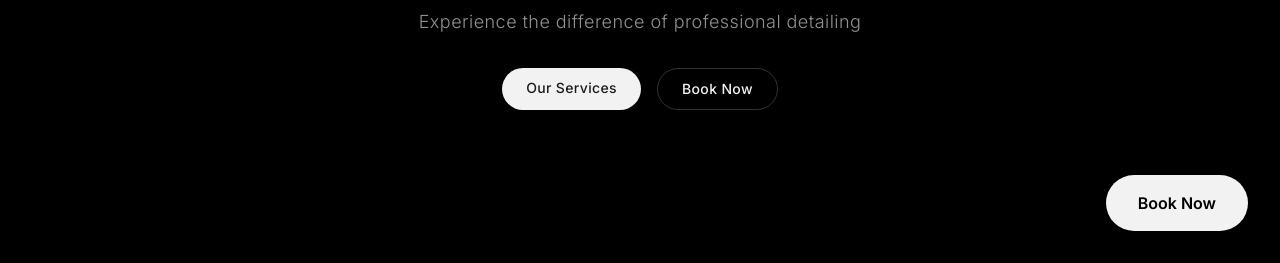
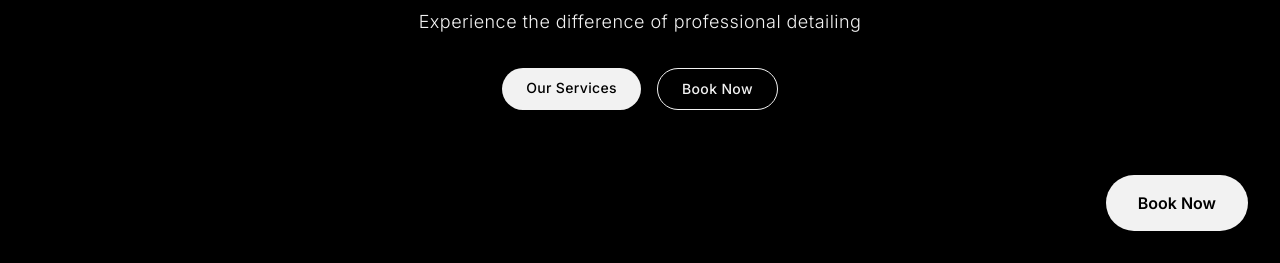
Before and after one commit to TheEnglishDutchman/passiondetailing.github.io, a website: page index.html in a window 1280 px wide. Shown: the part 537-800 px from the top of the page. Drawn offline with nearby package versions, Linux system fonts and the light colour scheme.

Commit message:
Update hero section with new background image and improved text contrast

```diff
--- a/index.html
+++ b/index.html
@@ -163,14 +163,14 @@
                     Premium Automotive<br>
                     <span class="gradient-text">Detailing Services</span>
                 </h1>
-                <p class="text-lg text-[#F2F2F2]/60 mb-8 font-light tracking-wide animate-fade-in" style="animation-delay: 0.6s;">
+                <p class="text-lg text-[#F2F2F2] mb-8 font-light tracking-wide animate-fade-in" style="animation-delay: 0.6s;">
                     Experience the difference of professional detailing
                 </p>
                 <div class="flex justify-center space-x-4 animate-fade-in" style="animation-delay: 0.8s;">
-                    <a href="#services" class="bg-[#F2F2F2] text-[#1C1C1C] px-6 py-2.5 rounded-full text-sm font-medium tracking-wide hover:bg-[#F2F2F2]/90 transition-all duration-300 hover-lift">
+                    <a href="#services" class="bg-[#F2F2F2] text-[#000000] px-6 py-2.5 rounded-full text-sm font-medium tracking-wide hover:bg-[#F2F2F2]/90 transition-all duration-300 hover-lift">
                         Our Services
                     </a>
-                    <a href="#contact" class="border border-[#F2F2F2]/20 text-[#F2F2F2] px-6 py-2.5 rounded-full text-sm font-medium tracking-wide hover:border-[#F2F2F2]/40 hover:bg-[#F2F2F2]/5 transition-all duration-300 hover-lift">
+                    <a href="#contact" class="border border-[#F2F2F2] text-[#F2F2F2] px-6 py-2.5 rounded-full text-sm font-medium tracking-wide hover:border-[#F2F2F2]/80 hover:bg-[#F2F2F2]/10 transition-all duration-300 hover-lift">
                         Book Now
                     </a>
                 </div>
```
